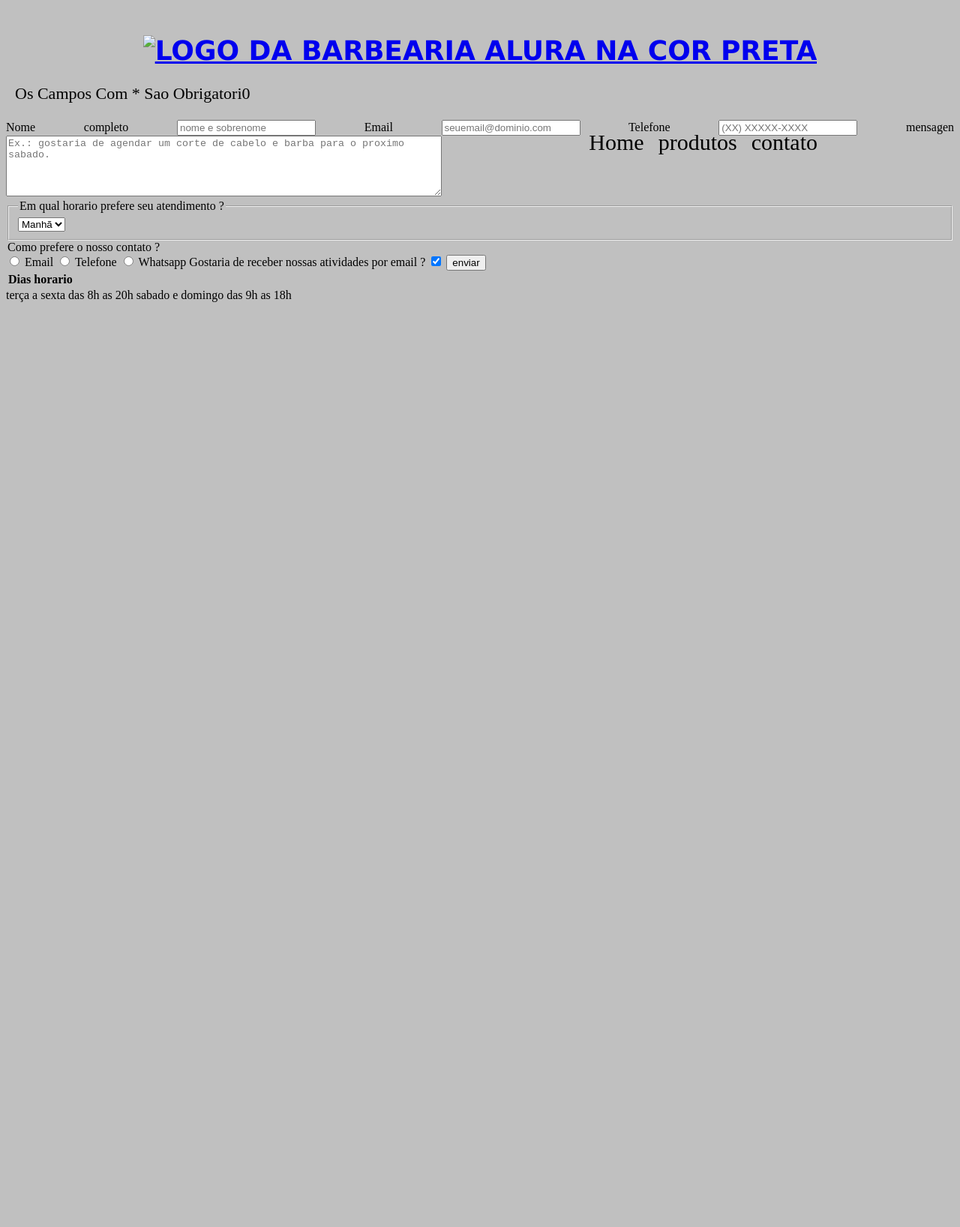
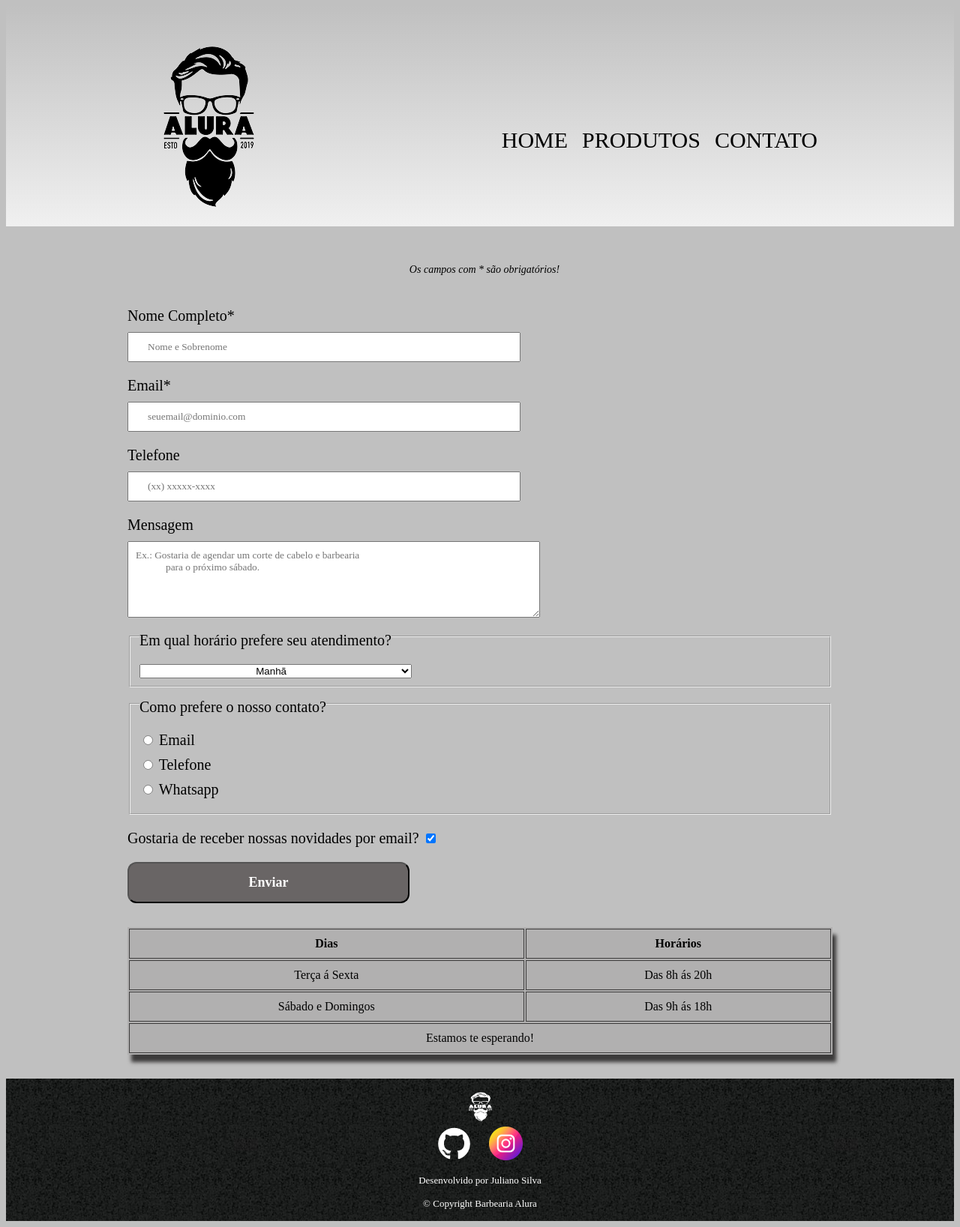
Before and after one commit to ronaldferoldi15/penamentocomputacional, a plain HTML site: page contato.html in a window 1280 px wide. Shown: the whole page at 75% size. Before the commit the page ends 800 px from the top, so only its background shows below. Drawn offline with Linux system fonts and the light colour scheme.

Commit message:
Add files via upload

```diff
--- /dev/null
+++ b/contato.css
@@ -0,0 +1,75 @@
+form{
+    width: 940px;
+    margin: 0 auto;
+}
+
+form p{
+    text-align: center;
+    font-size: 14px;
+    font-style: italic;
+    padding: 2em 0;
+}
+
+form label, form legend{
+    display: block;
+    font-size: 20px;
+    margin-bottom: 10px;
+}
+
+.input-padrao{
+    display: block;
+    margin-bottom: 20px;
+    padding: 10px 25px;
+    width: 50%;
+    font-family: 'Times New Roman', Times, serif;
+}
+
+textarea{
+    padding: 10px;
+    font-family: 'Times New Roman', Times, serif;
+}
+
+legend{
+    padding: 15px 0 5px;
+}
+
+select{
+    width: 40%;
+    text-align: center;
+}
+
+.checkbox{
+    margin: 20px 0;
+}
+
+.enviar{
+    width: 40%;
+    padding: 15px 0;
+    background-color: #696565;
+    color:white;
+    font-weight: bold;
+    font-size: 18px;
+    border-radius: 12px;
+    cursor: pointer;
+    font-family: 'Times New Roman', Times, serif;
+}
+
+.enviar:hover{
+    transition: 0.5s;
+    background-color: #3b3a3a;
+    transform: scale(1.1);
+}
+
+table{
+    background-color: #b1b0b0;
+    margin: 2rem auto;
+    box-shadow: 5px 10px 5px #3b3a3a;
+    width: 940px;
+}
+
+
+th,td{
+    border: 1px solid rgb(60, 59, 59);
+    padding: 10px 20px;
+    text-align: center;
+}
--- a/contato.html
+++ b/contato.html
@@ -7,14 +7,14 @@
     <meta name='viewport' content='width=device-width, initial-scale=1'>
     <link rel='stylesheet' type='text/css' media='screen' href='main.css'>
     <script src='main.js'></script>
-    <link rel="stylesheet" href="style.css">
-    <link rel="stylesheet" href="contato.css.css">
+    <link rel="stylesheet" href="staly.css">
+    <link rel="stylesheet" href="contato.css">
 </head>
 <body>
     <header>
-        <div class="cabeçalho">
+        <div class="cabecalho">
             <h1>
-                <a href="index.html" title="pagina inicial">
+                <a href="index.html" title="Página inicial">
                     <img src="logo.png" alt="logo da barbearia alura na cor preta"
                     width="177" height="250" id="logo">
                 </a>
@@ -25,37 +25,37 @@
                     <a href="index.html">Home</a>
                 </li>
                 <li>
-                            <a href="produtos.html">produtos</a>
+                    <a href="produtos.html">Produtos</a>
                 </li>
                 <li>
-                            <a href="contato.html">contato</a>
+                    <a href="contato.html">Contato</a>
                 </li>
             </ul>
             </nav>
         </div>
     </header>
-                        </main>
+    <main>
         <form>
-                            <p> os campos com * sao obrigatori0 </p>
-                            <label for="nomecompleto">Nome completo</label>
-                            <input class="input-padrão" type="text" id="nome completo" required
-                            placeholder="nome e sobrenome">
+            <p>Os campos com * são obrigatórios!</p>
+            <label for="nomecompleto">Nome Completo*</label>
+            <input class="input-padrao" type="text" id="nomecompleto" required
+            placeholder="Nome e Sobrenome">
 
-                            <label for="email">Email</label>
-                            <input class="input-padrão" type="email" id="email" required
+            <label for="email">Email*</label>
+            <input class="input-padrao" type="email" id="email" required
             placeholder="seuemail@dominio.com">
 
             <label for="telefone">Telefone</label>
-                            <input class="input-padrão" type="tel" id="email" required
-                            placeholder="(XX) XXXXX-XXXX">
+            <input class="input-padrao" type="tel" id="email" required
+            placeholder="(xx) xxxxx-xxxx">
 
-                            <label for="mesagem">mensagen</label>
-                            <textarea cols="70" rows="5" id="mensagem"
-                            placeholder="Ex.: gostaria de agendar um corte de cabelo e barba para o proximo sabado."></textarea>
-                            </form>
+            <label for="mesagem">Mensagem</label>
+            <textarea cols="70" rows="5" id="Mensagem"
+            placeholder="Ex.: Gostaria de agendar um corte de cabelo e barbearia
+            para o próximo sábado."></textarea>
 
             <fieldset>
-    <legend>Em qual horario prefere seu atendimento ? </legend>
+                <legend>Em qual horário prefere seu atendimento?</legend>
                 <select>
                     <option>Manhã</option>
                     <option>Tarde</option>
@@ -63,64 +63,76 @@
                 </select>
             </fieldset>
 
-    </fieldset>
-    <legend>Como prefere o nosso contato ?</legend>
+            <fieldset>
+                <legend>Como prefere o nosso contato?</legend>
                 <label for="radio-email">
                     <input type="radio" name="contato" value="email" id="radio-email">
                     Email
                 </label>
 
                 <label for="radio-telefone">
-    <input type="radio" name="contato" value="telefone" id="radio-teleone">
+                    <input type="radio" name="contato" value="telefone" id="radio-telefone">
                     Telefone
                 </label>
 
                 <label for="radio-whatsapp">
-        <input type="radio" name="contato" value="whatapp" id="radio-whatapp">
+                    <input type="radio" name="contato" value="whatsapp" id="radio-whatsapp">
                     Whatsapp
                 </label>
             </fieldset>
-<label class="Checkbox">Gostaria de receber nossas atividades por email ?
+            <label class="checkbox"> Gostaria de receber nossas novidades por email?
             <input type="checkbox" checked>
             </label>
 
-    <input class="enviar" type="submit" value="enviar">
+            <input class="enviar" type="submit" value="Enviar" >
 
         </form>
 
         <table>
             <thead>
                 <th>Dias</th>
-    <th>horario</th>
+                <th>Horários</th>
             </thead>
-    </table>
+
         <tbody>
             <tr>
-            <td>terça a sexta<td>
-                <td>das 8h as 20h</td>
+                <td>Terça á Sexta</td>
+                <td>Das 8h ás 20h</td>
             </tr>
             <tr>
-                <td>sabado e domingo</td>
-                <td>das 9h as 18h</td>
+                <td>Sábado e Domingos</td>
+                <td>Das 9h ás 18h</td>
+            </tr>
+        </tbody>
+        <tfoot>
+            <tr>
+                <td colspan="2">Estamos te esperando!</td>
+            </tr>
+        </tfoot>
+    </table>
+    </main>
 
+    <footer>
+        <div class="logo-footer">
+            <img src="logo-branco.png" alt="logo barbearia alura na cor branca"
+            width="45" height="45">
+        </div>
 
+        <div class="redes">
+            <a href="https://github.com/professorjulianosilva" title="professorjulianosilva"
+             target="_blank">
+                <img src="github-logo.png" alt="logo do github" width="45" height="45">
+            </a>
 
+            <a href="https://www.instagram.com/usuario" title="usuario" target="_blank">
+                <img src="instagram-logo.png" alt="logo do instagram" width="45"
+                height="45">
+            </a>
+        </div>
 
-
-
-
-
-
-
-
-
-
-
-
-
-
-
-
+        <div class="copyright"> Desenvolvido por Juliano Silva</div>
+        <div class="copyright">&copy; Copyright Barbearia Alura</div>
+        </footer>
 
 </body>
 </html>
--- /dev/null
+++ b/staly.css
@@ -0,0 +1,109 @@
+/*header*/
+
+header{
+    background: linear-gradient(#c0c0c0,#f0f0f0);
+    padding-top: 15px;
+}
+
+.cabecalho{
+    position: relative;
+    width: 900px;
+    margin:0 auto;
+}
+
+#logo:hover{
+    transition: 1s;
+    transform: scale(1.1);
+}
+
+nav{
+    position: absolute;
+    top: 110px;
+    right: 0;
+}
+
+nav a{
+    text-transform: uppercase;
+    color: black;
+    font-size: 30px;
+    text-decoration: none;
+}
+
+nav li{
+display: inline;
+margin-left: 15px;
+}
+
+nav a:hover{
+    transition: 0.2s;
+    color: #484443;
+    text-decoration: underline;
+}
+
+.titulo-principal{
+    color:rgb(14, 14, 15);
+    text-align: center;
+    font-size: 36px;
+    font-family: 'Lucida Sans', 'Lucida Sans Regular', 'Lucida Grande', 'Lucida Sans Unicode', Geneva, Verdana, sans-serif;
+text-transform: uppercase;
+}
+
+p{
+    /*color:blue;*/
+    text-align: justify;
+    font-size: 22px;
+    font-family: 'Times New Roman', Times, serif;
+    margin-left: 12px;
+}
+
+b{
+    color:rgb(87, 86, 86);
+    font-size: 26px;
+    text-transform: capitalize;
+}
+
+strong{
+    color:rgb(87, 86, 86);
+    font-size: 26px;
+    text-transform: capitalize;
+}
+
+u{
+font-size: 20px;
+}
+
+h2{
+    margin-left: 30px;
+    font-size: 30px;
+}
+
+body{
+    background-color: #c0c0c0;
+    text-align: justify;
+}
+
+/*footer*/
+
+
+footer{
+    text-align: center;
+    background-image: url(bg.jpg);
+    padding: 15px 0px;
+}
+
+.redes a{
+    margin: 0 10px;
+    text-decoration: none;
+}
+
+.redes  img:hover{
+    transition: 0.5s;
+    transform: scale(1.5);
+    opacity: 60%;
+}
+
+.copyright{
+    font-size: 13px;
+    color:white;
+    margin-top: 15px;
+}
```
Also changed, not shown: index.html (added, +123 -0 lines), produtos.css (added, +52 -0 lines), produtos.html (added, +95 -0 lines), LICENSE.txt (added), banner.jpg (added), barba.jpg (added), beneficios.jpg (added), bg.jpg (added), cabelo+barba.jpg (added), cabelo.jpg (added), github-logo.png (added), instagram-logo.png (added), logo-branco.png (added), logo.png (added), 1 more files, 2 other files. Lines whose indentation alone changed are shown as unchanged.
